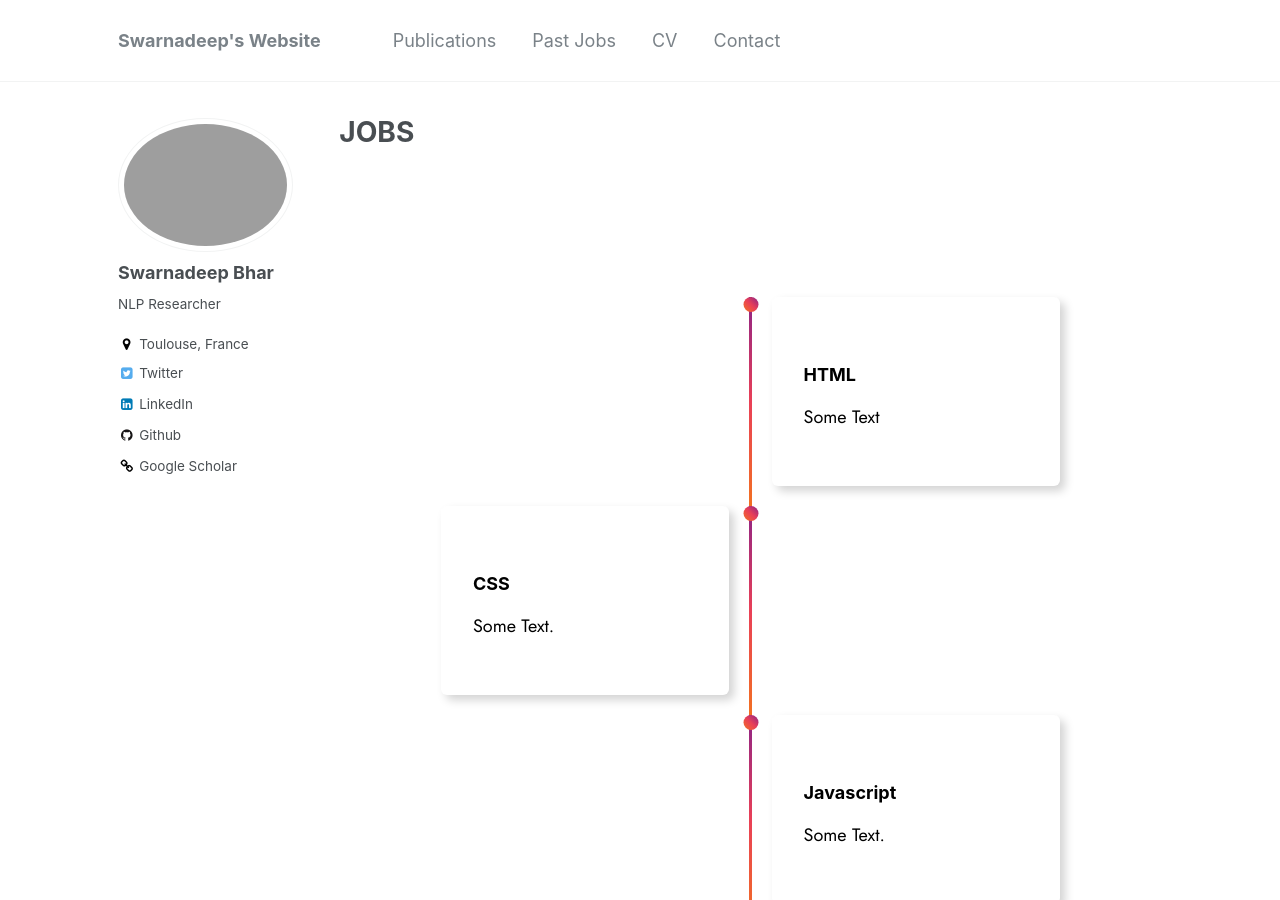
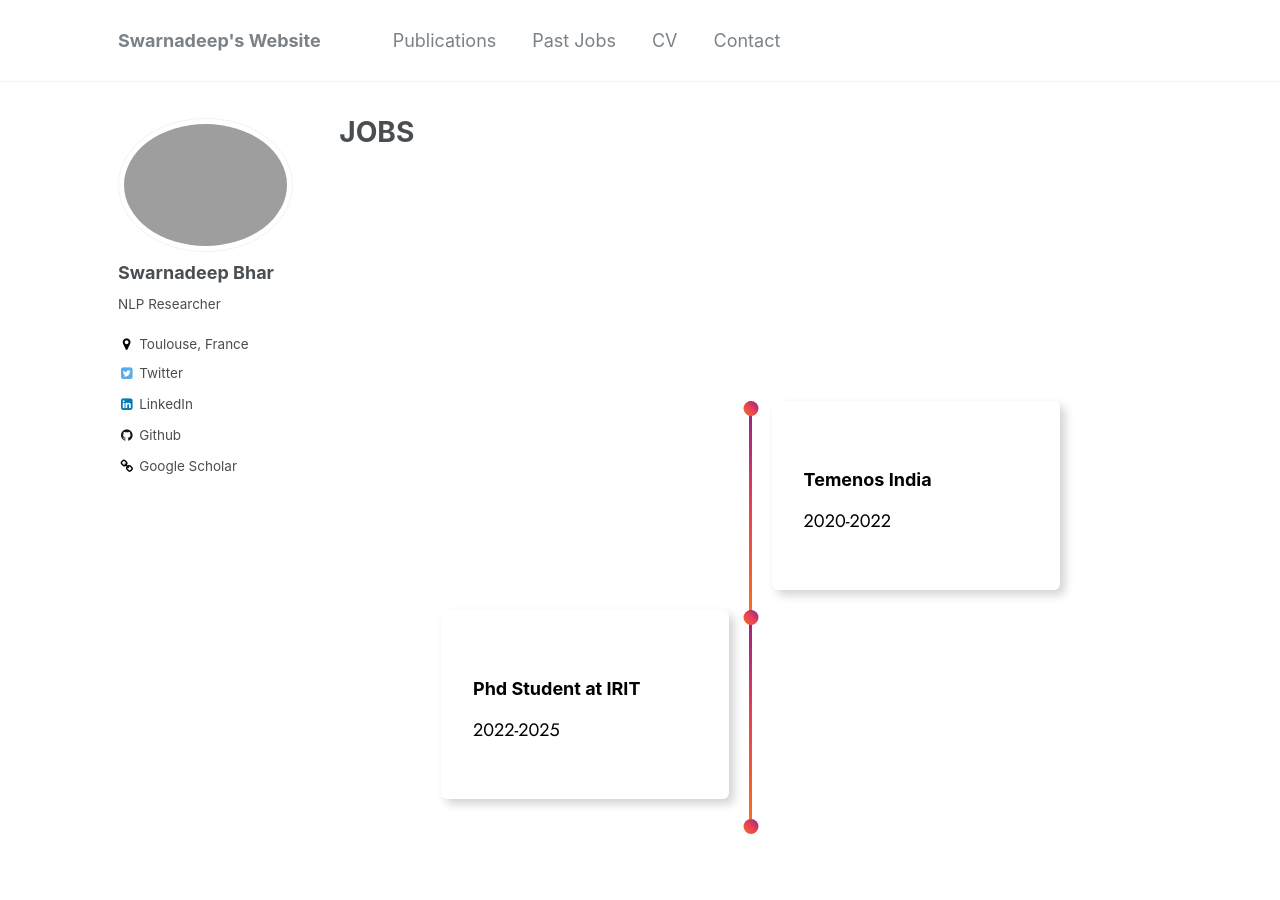
Before and after one commit to swarnadeep8597/swarnadeep8597.github.io, a Jekyll site: the page built from _pages/jobs.md, in a window 1280 px wide and 900 px high. Built offline with Jekyll 4.4.1, drawn with Linux system fonts in a browser that asks for light colours.

Commit message:
edit job timeline

```diff
--- a/_pages/jobs.md
+++ b/_pages/jobs.md
@@ -109,12 +109,12 @@
                    <div class="timeline-circle"></div>
                </div>
                <div class="timeline-component timeline-content">
-                <h3>HTML</h3>
-                <p>Some Text</p>
+                <h3>Temenos India</h3>
+                <p>2020-2022</p>
            </div>
                 <div class="timeline-component timeline-content">
-                         <h3>CSS</h3>
-                         <p>Some Text.</p>
+                         <h3>Phd Student at IRIT</h3>
+                         <p>2022-2025</p>
                 </div>
                 <div class="timeline-middle">
                     <div class="timeline-circle"></div>
@@ -128,10 +128,7 @@
                <div class="timeline-middle">
                    <div class="timeline-circle"></div>
                </div>
-               <div class=" timeline-component timeline-content">
-                <h3>Javascript</h3>
-                <p>Some Text.</p>
-           </div>
+
 
        </div>
 
```
